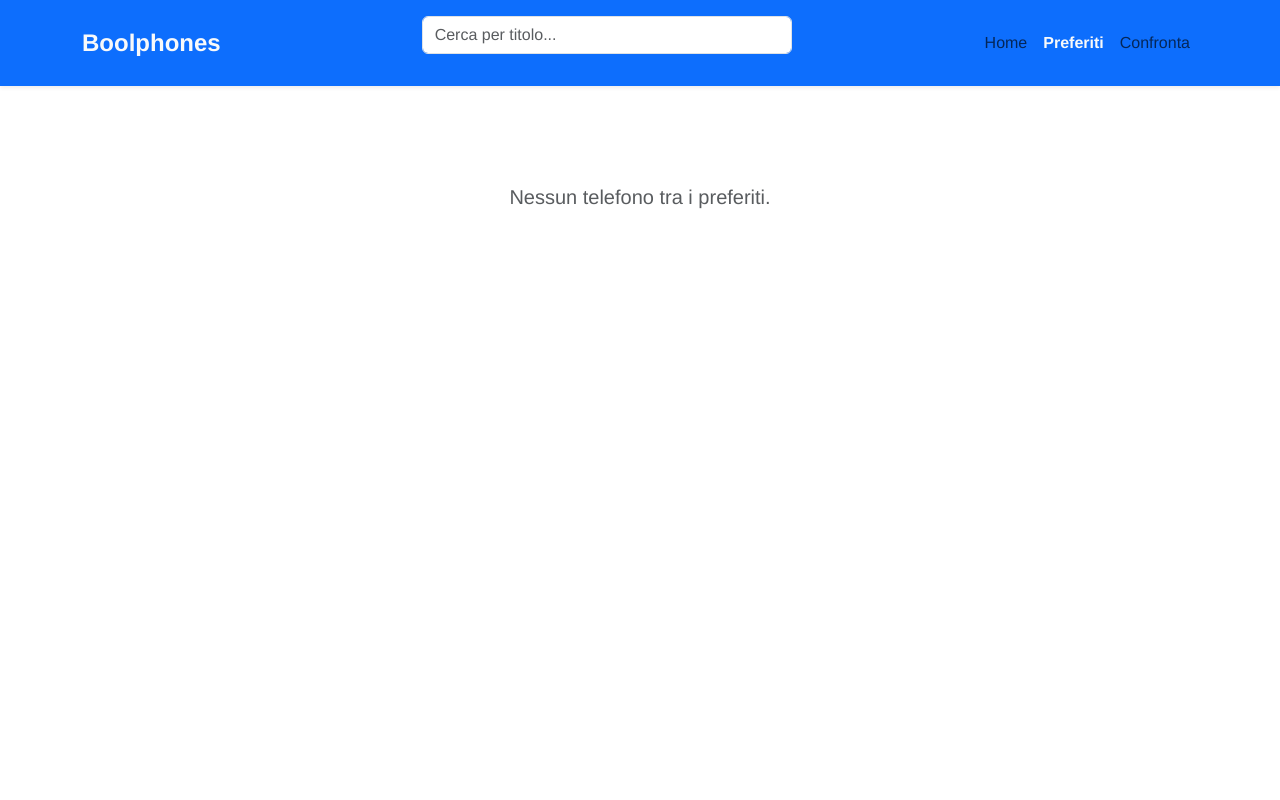
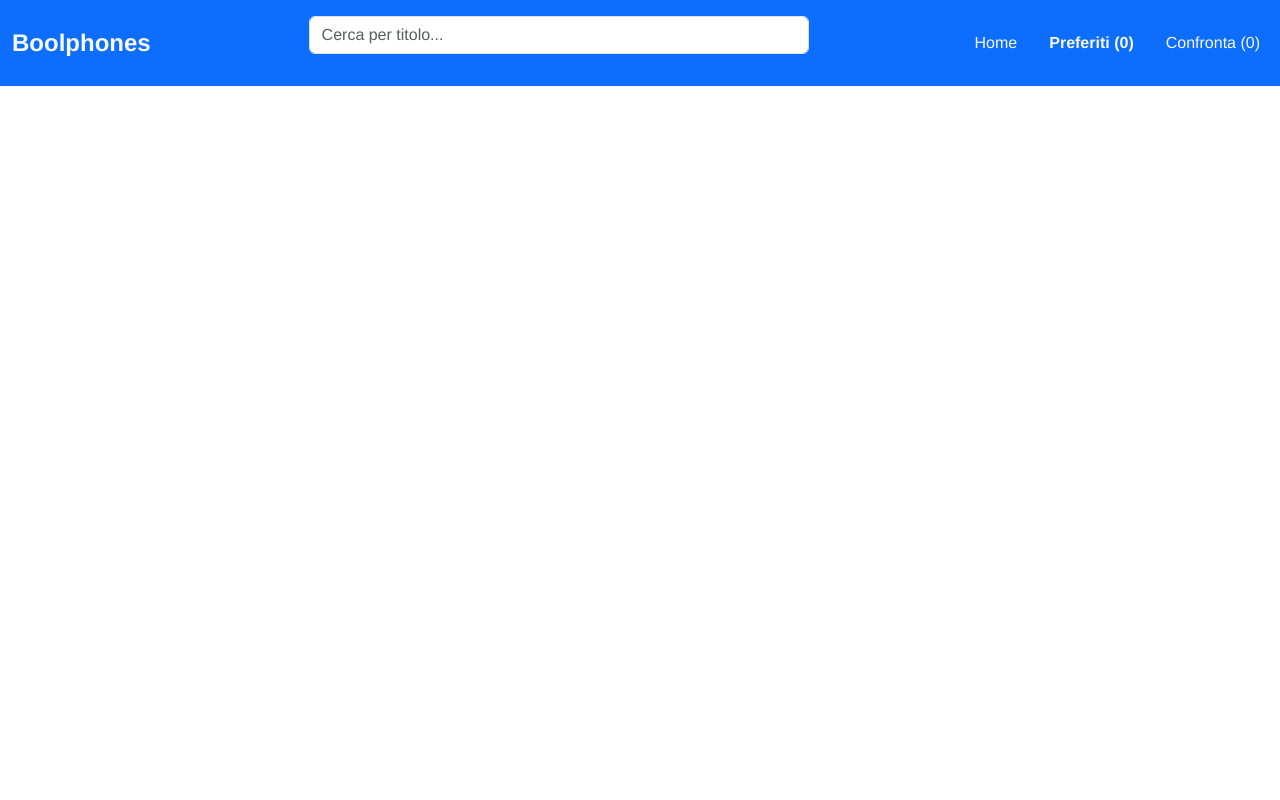
Before and after one commit to ManuelLantieri/progetto-finale-spec-frontend-front, a React (Vite) app: page /Favorites in a window 1280 px wide. Shown: the top 800 px of the page. Built offline with nearby package versions, Linux system fonts and the light colour scheme.

Commit message:
fix code adding new homepage

```diff
--- /dev/null
+++ b/pages/HomePage.jsx
@@ -0,0 +1,145 @@
+import { useState, useEffect } from "react";
+import { fetchPhones } from "../src/api";
+
+export default function HomePage() {
+  const [queries, setQueries] = useState([""]);
+  const [suggestions, setSuggestions] = useState([]);
+  const [isLoading, setIsLoading] = useState(false);
+  const [selectedPhones, setSelectedPhones] = useState([]);
+
+  const activeIndex = selectedPhones.length;
+
+  useEffect(() => {
+    const query = queries[activeIndex];
+    if (!query?.trim()) {
+      setSuggestions([]);
+      return;
+    }
+
+    const delay = setTimeout(async () => {
+      setIsLoading(true);
+      try {
+        const results = await fetchPhones({ search: query });
+
+        // 🔐 Escludi telefoni già selezionati
+        const filtered = results.filter(
+          (phone) => !selectedPhones.some((p) => p.id === phone.id)
+        );
+
+        // 🔤 Ordina per rilevanza
+        const sorted = filtered.sort((a, b) => {
+          const q = query.toLowerCase();
+          const aTitle = a.title.toLowerCase();
+          const bTitle = b.title.toLowerCase();
+          const aStarts = aTitle.startsWith(q);
+          const bStarts = bTitle.startsWith(q);
+          if (aStarts && !bStarts) return -1;
+          if (!aStarts && bStarts) return 1;
+          return aTitle.localeCompare(bTitle);
+        });
+
+        setSuggestions(sorted);
+      } catch (err) {
+        console.error("Errore nella fetch:", err);
+        setSuggestions([]);
+      } finally {
+        setIsLoading(false);
+      }
+    }, 300);
+
+    return () => clearTimeout(delay);
+  }, [queries, activeIndex]);
+
+  const handleInput = (index, value) => {
+    setQueries((prev) => {
+      const updated = [...prev];
+      updated[index] = value;
+      return updated;
+    });
+  };
+
+  const handleSelect = (item) => {
+    const updatedPhones = [...selectedPhones, item];
+    const updatedQueries = [...queries.slice(0, activeIndex + 1), ""];
+    setSelectedPhones(updatedPhones);
+    setQueries(updatedQueries);
+    setSuggestions([]);
+  };
+
+  const handleRemove = (index) => {
+    const updatedPhones = [...selectedPhones];
+    const updatedQueries = [...queries];
+
+    updatedPhones.splice(index, 1);
+    updatedQueries.splice(index, 1);
+    updatedQueries.splice(index, 0, "");
+
+    setSelectedPhones(updatedPhones);
+    setQueries(updatedQueries);
+  };
+
+  return (
+    <section
+      className="d-flex flex-column align-items-center justify-content-center text-center px-3"
+      style={{ minHeight: "85vh", background: "#f8f9fa" }}
+    >
+      <h1 className="display-3 fw-bold">
+        Confronta <span className="text-primary">tutto</span>
+      </h1>
+      <p className="lead text-muted mt-3">
+        Scegli due o tre dispositivi da confrontare.
+      </p>
+
+      <div className="mt-4 w-100" style={{ maxWidth: "600px" }}>
+        {selectedPhones.map((phone, index) => (
+          <div
+            key={phone.id}
+            className="bg-white border rounded p-3 mb-3 d-flex justify-content-between align-items-center shadow-sm"
+          >
+            <strong className="me-2">{phone.title}</strong>
+            <button
+              className="btn btn-sm btn-outline-danger"
+              onClick={() => handleRemove(index)}
+              title="Rimuovi"
+            >
+              ❌
+            </button>
+          </div>
+        ))}
+
+        {selectedPhones.length < 3 && (
+          <>
+            <input
+              type="text"
+              className="form-control form-control-lg"
+              placeholder="Cerca un prodotto"
+              value={queries[activeIndex]}
+              onChange={(e) => handleInput(activeIndex, e.target.value)}
+            />
+
+            {queries[activeIndex]?.trim() && (
+              <div className="bg-white border rounded mt-2 text-start shadow-sm">
+                {isLoading ? (
+                  <div className="p-3 text-muted">Caricamento...</div>
+                ) : suggestions.length > 0 ? (
+                  suggestions.map((item) => (
+                    <div
+                      key={item.id}
+                      className="p-3 border-bottom hover-bg-light"
+                      style={{ cursor: "pointer" }}
+                      onClick={() => handleSelect(item)}
+                    >
+                      {item.title}
+                    </div>
+                  ))
+                ) : (
+                  <div className="p-3 text-muted">Nessun risultato</div>
+                )}
+              </div>
+            )}
+          </>
+        )}
+      </div>
+    </section>
+  );
+}
--- a/src/App.jsx
+++ b/src/App.jsx
@@ -1,5 +1,6 @@
 import { BrowserRouter, Routes, Route } from "react-router-dom";
 import Header from "./components/Header";
+import HomePage from "../pages/HomePage";
 import Footer from "./components/Footer";
 import PhoneList from "./components/PhoneList";
 import PhoneDetail from "./components/PhoneDetail";
@@ -15,10 +16,7 @@ export default function App() {
         style={{ fontFamily: "Helvetica, Arial, sans-serif" }}
       >
         <Routes>
-          <Route path="/" element={<PhoneList />} />
-          <Route path="/phones/:id" element={<PhoneDetail />} />
-          <Route path="/favorites" element={<Favorites />} />
-          <Route path="/compare" element={<Comparator />} />
+          <Route path="/" element={<HomePage />} />
         </Routes>
       </main>
       <Footer />
--- a/src/components/Header.jsx
+++ b/src/components/Header.jsx
@@ -10,70 +10,51 @@ export default function Header() {
   const [search, setSearch] = useState("");
 
   return (
-    <nav className="navbar navbar-expand-lg navbar-light bg-primary shadow-sm py-3">
-      <div className="container">
-        <NavLink to="/" className="navbar-brand fw-bold fs-4 text-light">
+    <header className="bg-primary py-3 shadow-sm">
+      <div className="container-fluid d-flex align-items-center justify-content-between gap-3 flex-wrap">
+        <NavLink to="/" className="navbar-brand fw-bold fs-4 text-light m-0">
           Boolphones
         </NavLink>
-        <div className="w-100 d-flex justify-content-center ">
-          <div style={{ width: "50%", maxWidth: "500px" }}>
+
+        <div
+          className="flex-grow-1 d-flex justify-content-center"
+          style={{ minWidth: "150px" }}
+        >
+          <div style={{ width: "100%", maxWidth: "500px" }}>
             <SearchFilter value={search} onChange={setSearch} />
           </div>
         </div>
 
-        <button
-          className="navbar-toggler"
-          type="button"
-          data-bs-toggle="collapse"
-          data-bs-target="#mainNavbar"
-          aria-controls="mainNavbar"
-          aria-expanded="false"
-          aria-label="Toggle navigation"
-        >
-          <span className="navbar-toggler-icon"></span>
-        </button>
-
-        <div
-          className="collapse navbar-collapse justify-content-end"
-          id="mainNavbar"
-        >
-          <ul className="navbar-nav mb-2 mb-lg-0 align-items-center">
-            <li className="nav-item">
+        <nav className="d-flex gap-3">
           <NavLink
             to="/"
             className={({ isActive }) =>
-                  "nav-link" +
-                  (isActive ? " active fw-semibold text-light" : "")
+              "nav-link px-2" +
+              (isActive ? " active fw-semibold text-light" : " text-light")
             }
           >
             Home
           </NavLink>
-            </li>
-            <li className="nav-item">
           <NavLink
             to="/favorites"
             className={({ isActive }) =>
-                  "nav-link" +
-                  (isActive ? " active fw-semibold text-light" : "")
+              "nav-link px-2" +
+              (isActive ? " active fw-semibold text-light" : " text-light")
             }
           >
-                Preferiti
+            Preferiti ({favorites.length})
           </NavLink>
-            </li>
-            <li className="nav-item">
           <NavLink
             to="/compare"
             className={({ isActive }) =>
-                  "nav-link" +
-                  (isActive ? " active fw-semibold text-light" : "")
+              "nav-link px-2" +
+              (isActive ? " active fw-semibold text-light" : " text-light")
             }
           >
-                Confronta
+            Confronta ({compareList.length})
           </NavLink>
-            </li>
-          </ul>
+        </nav>
       </div>
-      </div>
-    </nav>
+    </header>
   );
 }
--- a/src/components/PhoneList.jsx
+++ b/src/components/PhoneList.jsx
@@ -5,6 +5,7 @@ import CategoryFilter from "./CategoryFilter";
 import SortControl from "./SortControl";
 import { useComparator } from "../contexts/ComparatorContext";
 import { useNavigate } from "react-router-dom";
+import { Toast } from "bootstrap"; // ✅ Import corretto di Toast
 
 const showToast = (message, type = "info") => {
   const toastContainer = document.getElementById("toastArea");
@@ -25,7 +26,7 @@ const showToast = (message, type = "info") => {
 
   toastContainer.appendChild(toastEl);
 
-  const bsToast = new bootstrap.Toast(toastEl, {
+  const bsToast = new Toast(toastEl, {
     animation: true,
     autohide: true,
     delay: 4000,
```
Lines whose indentation alone changed are shown as unchanged.
